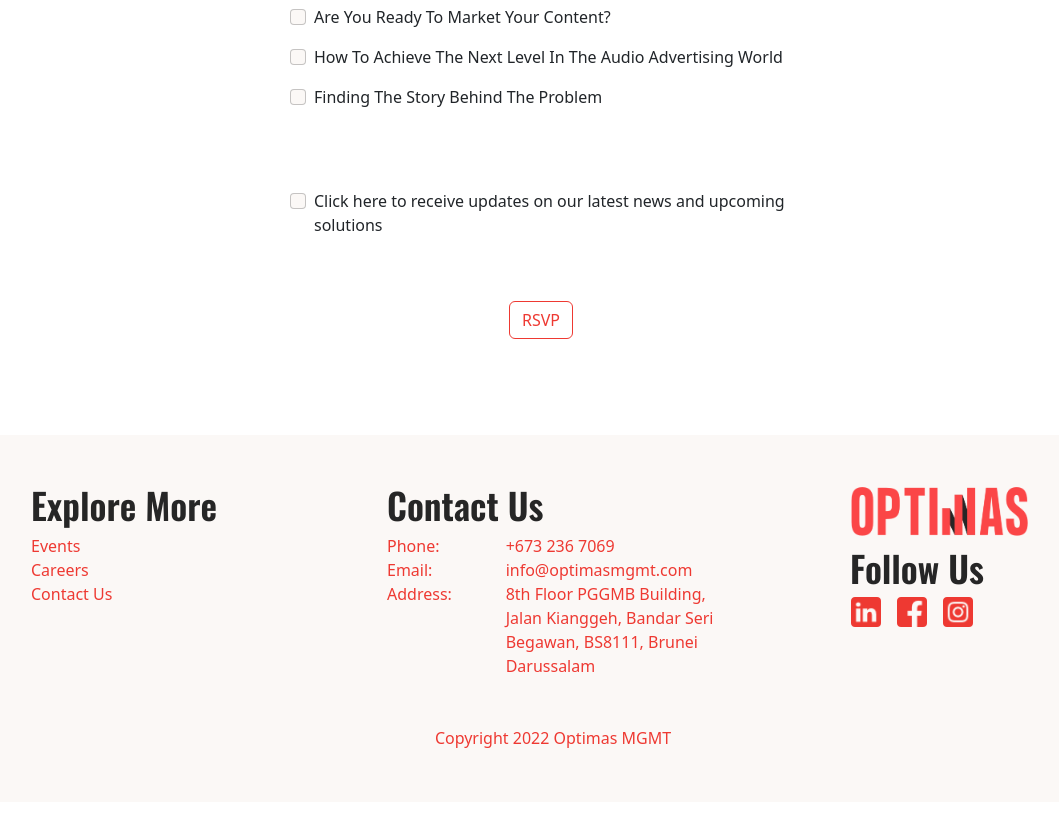
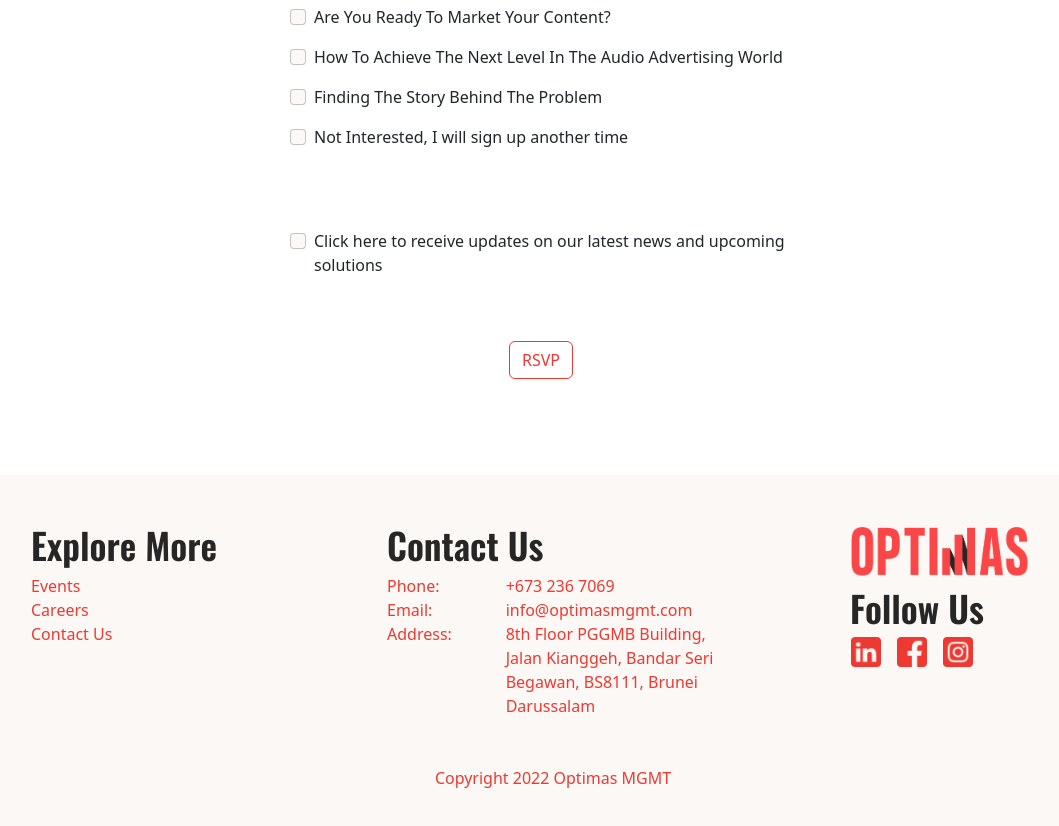
Before and after one commit to ying29ho/optimasdev, a Next.js app: page /events/8YrHJivGVmt in a window 1280 px wide. Shown: the part 2160-2986 px from the top of the page, without its empty margins (87-1146 px from the left). Before the commit the page ends 2962 px from the top, so only its background shows below. Built offline with nearby package versions, Linux system fonts and the light colour scheme; no server answers.

Commit message:
added not interest in workshop

```diff
--- a/pages/api/event.js
+++ b/pages/api/event.js
@@ -50,11 +50,11 @@ export default async function handler(
         });
         const response = await sheets.spreadsheets.values.append({
             spreadsheetId: process.env.GOOGLE_SHEET_ID,
-            range: 'A1:J1',
+            range: 'A1:K1',
             valueInputOption: 'USER_ENTERED',
             requestBody:{
                 values:[
-                    [body.firstName, body.lastName, body.company, body.jobtitle, body.number, body.email, body.workshop1, body.workshop2, body.workshop3, body.workshop4 ]
+                    [body.firstName, body.lastName, body.company, body.jobtitle, body.number, body.email, body.workshop1, body.workshop2, body.workshop3, body.workshop4, body.notinterested ]
                 ]
             }
         });
--- a/pages/events/8YrHJivGVmt.js
+++ b/pages/events/8YrHJivGVmt.js
@@ -48,6 +48,7 @@ function Oct() {
       workshop2: false,
       workshop3: false,
       workshop4: false,
+      notinterested: false,
       terms: false,
     },
 
@@ -390,7 +391,6 @@ function Oct() {
                             type="checkbox"
                             id="workshop4"
                             name="workshop4"
-                            // value="Finding The Story Behind The Problem"
                             style={{
                               height: "30px",
                               width: "30px",
@@ -398,6 +398,26 @@ function Oct() {
                             }}
                           />
                           Finding The Story Behind The Problem
+                        </label>
+                      </div>
+                      <div className="form-check m-3">
+                        <label
+                          className="form-check-label"
+                          style={{ fontSize: "27px" }}
+                          htmlFor="notinterested"
+                        >
+                          <Field
+                            className="form-check-input"
+                            type="checkbox"
+                            id="notinterested"
+                            name="notinterested"
+                            style={{
+                              height: "30px",
+                              width: "30px",
+                              fontSize: "25px",
+                            }}
+                          />
+                          Not Interested, I will sign up another time
                         </label>
                       </div>
                     </div>
@@ -432,7 +452,7 @@ function Oct() {
                         </label>
                       </div>
                     </div>
-                    <div className="p-auto" align="center">
+                    <div className="p-auto mb-5" align="center">
                       <MobileSubmitButton text="RSVP" />
                     </div>
                   </form>
@@ -651,6 +671,21 @@ function Oct() {
                           Finding The Story Behind The Problem
                         </label>
                       </div>
+
+                      <div className="form-check m-3">
+                        <label
+                          className="form-check-label"
+                          htmlFor="notinterested"
+                        >
+                          <Field
+                            className="form-check-input"
+                            type="checkbox"
+                            id="notinterested"
+                            name="notinterested"
+                          />
+                          Not Interested,  I will sign up another time
+                        </label>
+                      </div>
                     </div>
 
                     <div className="form-group pt-5">
```
